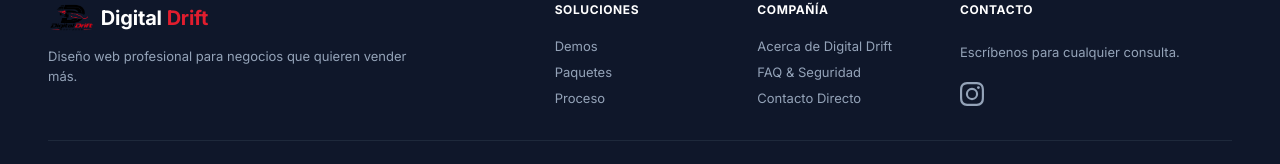
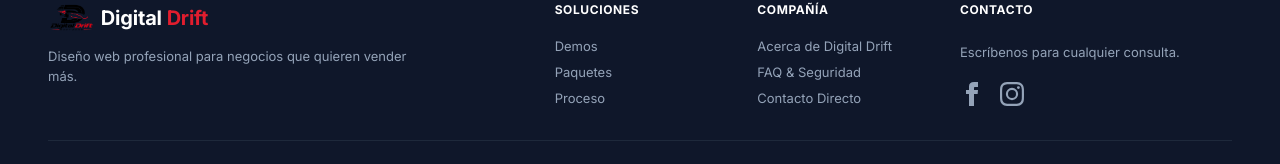
Before and after one commit to santiagoxx93/Digital_Drift_Software, a React (Vite) app: page / in a window 1280 px wide. Shown: the part 6317-6481 px from the top of the page. Built offline with nearby package versions, Linux system fonts and the light colour scheme.

Commit message:
UI: Add Facebook social link to footer

```diff
--- a/src/App.jsx
+++ b/src/App.jsx
@@ -833,6 +833,11 @@ function App() {
         <span className="text-white font-bold uppercase tracking-wider text-xs mb-3">Contacto</span>
         <p className="font-body-sm text-body-sm text-slate-400">Escríbenos para cualquier consulta.</p>
         <div className="flex items-center gap-4 mt-2">
+          <a href="https://www.facebook.com/share/18YjrMjL1J/?mibextid=wwXIfr" target="_blank" rel="noopener noreferrer" className="text-slate-400 hover:text-[#e11d2e] transition-colors" aria-label="Facebook de Digital Drift Agency">
+            <svg className="w-6 h-6 fill-current" viewBox="0 0 24 24">
+              <path d="M9 8h-3v4h3v12h5v-12h3.642l.358-4h-4v-1.667c0-.955.192-1.333 1.115-1.333h2.885v-5h-3.808c-3.596 0-5.192 1.583-5.192 4.615v3.385z"/>
+            </svg>
+          </a>
           <a href="https://www.instagram.com/digitaldrift_agency/" target="_blank" rel="noopener noreferrer" className="text-slate-400 hover:text-[#e11d2e] transition-colors" aria-label="Instagram de Digital Drift Agency">
             <svg className="w-6 h-6 fill-current" viewBox="0 0 24 24">
               <path d="M12 2.163c3.204 0 3.584.012 4.85.07 3.252.148 4.771 1.691 4.919 4.919.058 1.265.069 1.645.069 4.849 0 3.205-.012 3.584-.069 4.849-.149 3.225-1.664 4.771-4.919 4.919-1.266.058-1.644.07-4.85.07-3.204 0-3.584-.012-4.849-.07-3.26-.149-4.771-1.699-4.919-4.92-.058-1.265-.07-1.644-.07-4.849 0-3.204.013-3.583.07-4.849.149-3.227 1.664-4.771 4.919-4.919 1.266-.057 1.645-.069 4.849-.069zM12 0C8.741 0 8.333.014 7.053.072 2.695.272.273 2.69.073 7.052.014 8.333 0 8.741 0 12c0 3.259.014 3.668.072 4.948.2 4.358 2.618 6.78 6.98 6.98C8.333 23.986 8.741 24 12 24c3.259 0 3.668-.014 4.948-.072 4.354-.2 6.782-2.618 6.979-6.98.059-1.28.073-1.689.073-4.948 0-3.259-.014-3.667-.072-4.947-.196-4.354-2.617-6.78-6.979-6.98C15.668.014 15.259 0 12 0zm0 5.838a6.162 6.162 0 100 12.324 6.162 6.162 0 000-12.324zM12 16a4 4 0 110-8 4 4 0 010 8zm6.406-11.845a1.44 1.44 0 100 2.881 1.44 1.44 0 000-2.881z"/>
```
